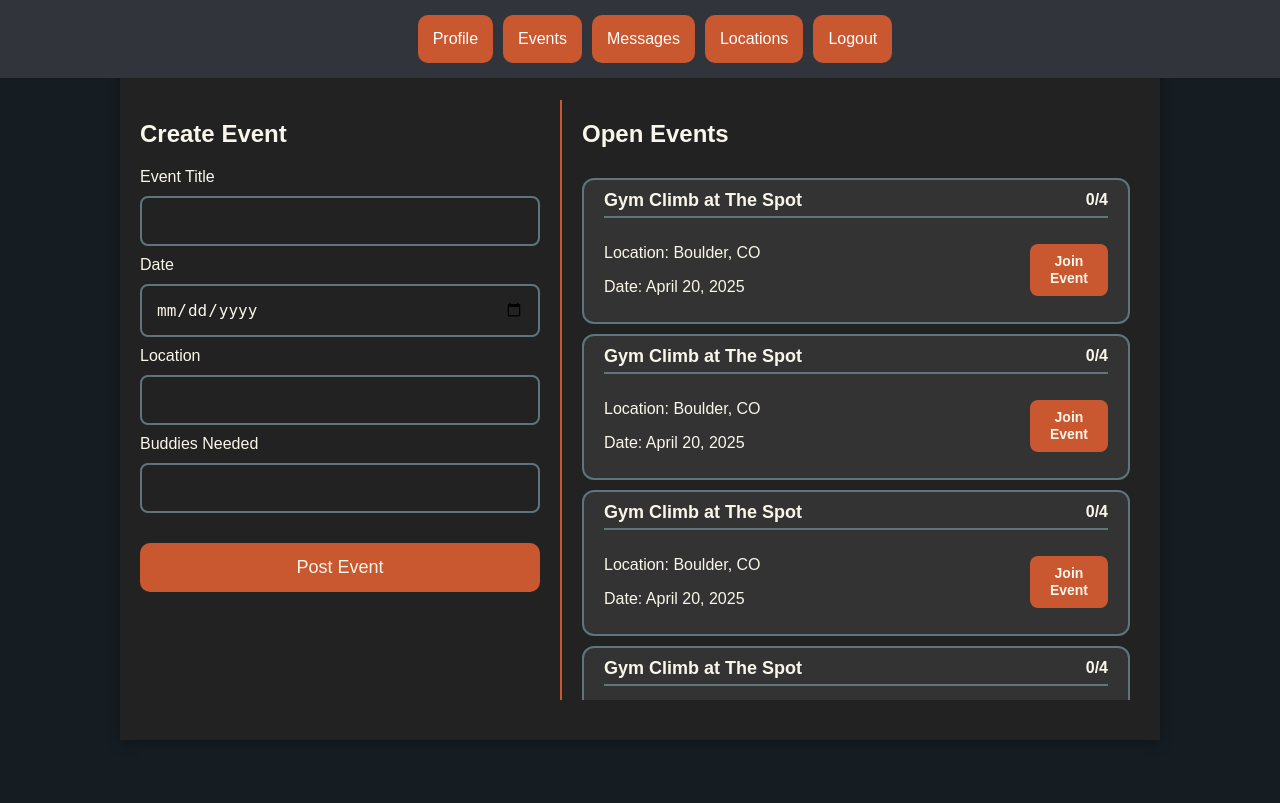
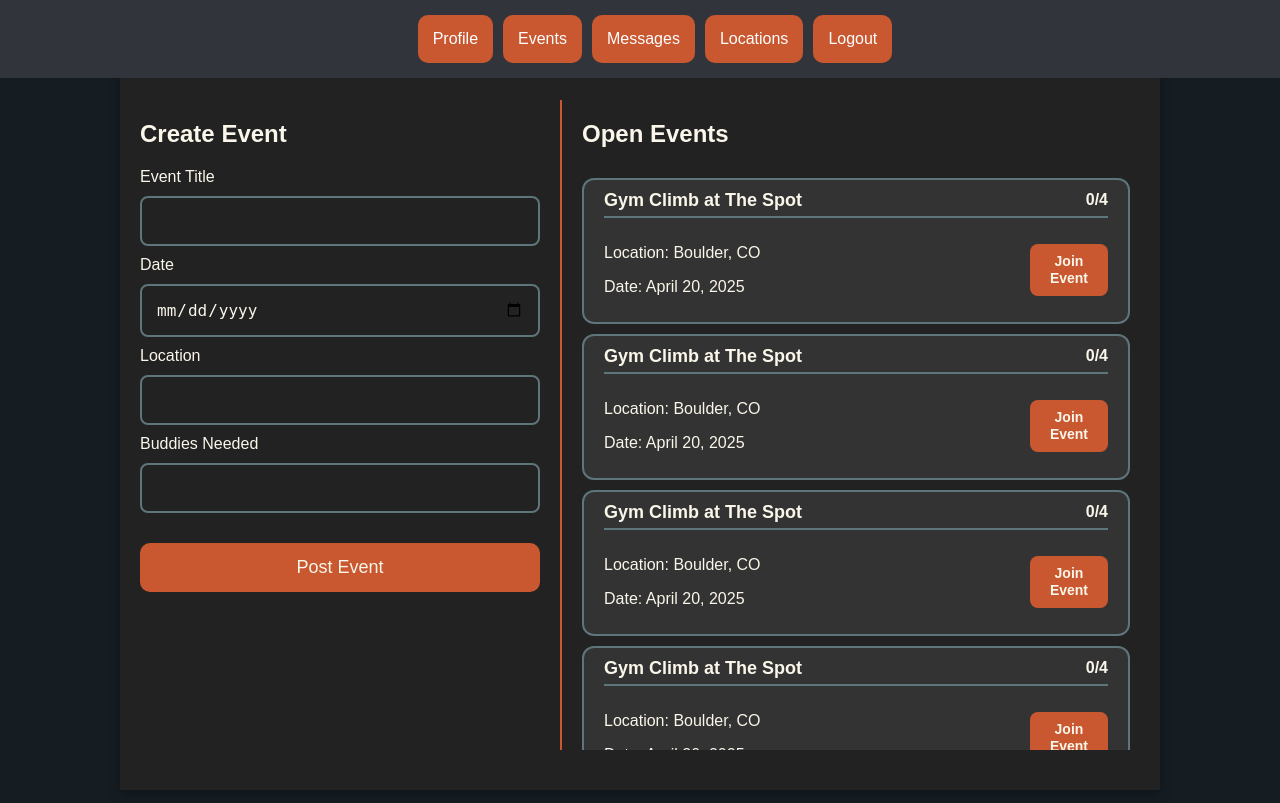
Before and after one commit to avery-mr/burndownForWhat, a Flask app: page /events in a window 1280 px wide. Shown: the top 803 px of the page. Run offline with Flask 3, Linux system fonts and the light colour scheme; a user stored in the database is signed in; some libraries are stand-ins or nearby versions.

Commit message:
style adjustments

```diff
--- a/app/static/css/style.css
+++ b/app/static/css/style.css
@@ -125,7 +125,7 @@ a {
 
 .event-page-container {
     display: flex;
-    height: 600px;
+    height: 650px;
     margin-bottom: 20px;
     gap:20px;
 
@@ -183,7 +183,7 @@ select option {
     height: 100%;
     /* margin: 20px; */
     padding-left: 20px;
-    max-height: 600px;
+    max-height: 700px;
     border-left: 2px solid #C95730;
 }
 
--- a/app/templates/locations.html
+++ b/app/templates/locations.html
@@ -3,7 +3,7 @@
 {% block content %}
 
 <div class="container">
-    <h1>Locations</h1>
+    <h2>Locations</h2>
 </div>
 
 <h2>Climbing Locations in Denver</h2>
--- a/app/templates/messages.html
+++ b/app/templates/messages.html
@@ -5,7 +5,7 @@
 <!-- <div id="full_page"> -->
 <div class="container">
     <div class="msg-header">
-        <h1>Messages</h1>
+        <h2>Messages</h2>
     </div>
     <div class="msg-page-container">
         <div class="msg-buddies-container">
```
